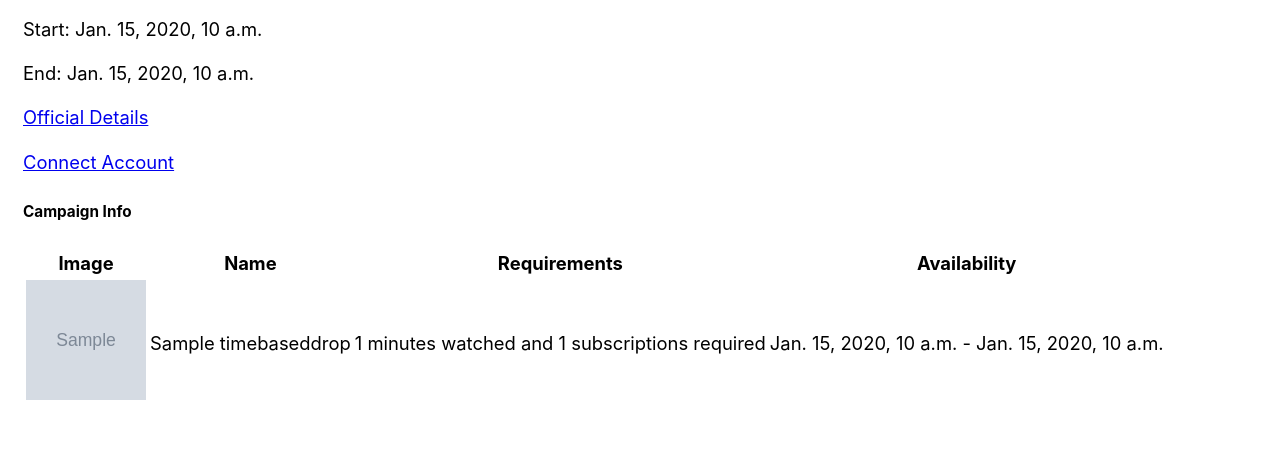
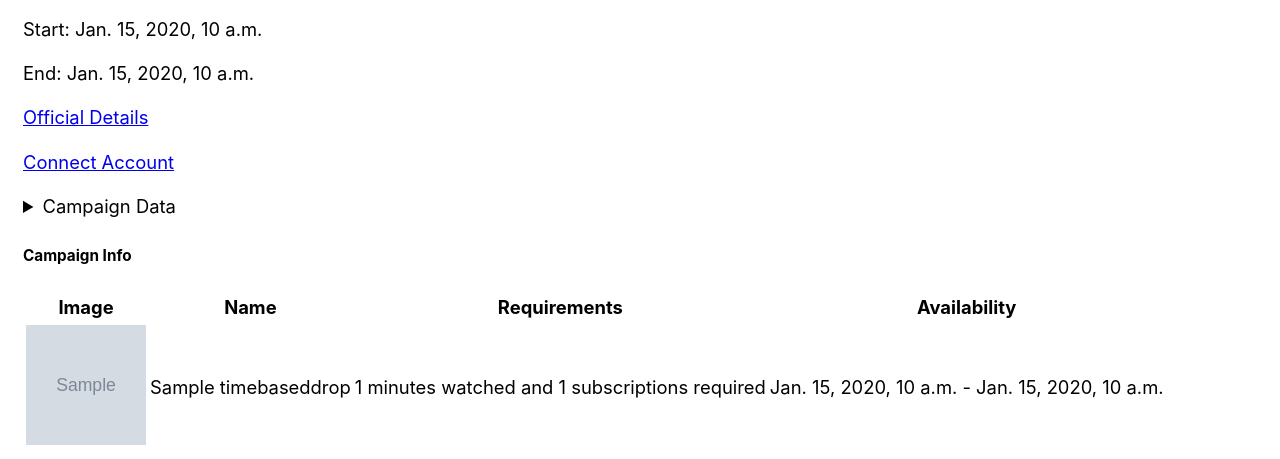
Before and after one commit to TheLovinator1/ttvdrops, a Django app: page /campaigns/1/ in a window 1280 px wide. Shown: the part 301-760 px from the top of the page. Run offline with Django 5.2, Linux system fonts and the light colour scheme; tables that the repository leaves empty hold one stand-in row (values such as "Sample post"); grey boxes marked "Sample" are stand-in pictures; parts of the project's set-up code (start-up, migrations or seed data) failed here and were passed over.

Commit message:
Add campaign data display in campaign detail view with JSON serialization

```diff
--- a/templates/twitch/campaign_detail.html
+++ b/templates/twitch/campaign_detail.html
@@ -41,6 +41,10 @@
             <a href="{{ campaign.account_link_url }}" target="_blank">Connect Account</a>
         </p>
     {% endif %}
+    <details>
+        <summary>Campaign Data</summary>
+        <pre><code>{{ campaign_data }}</code></pre>
+    </details>
     <h5>Campaign Info</h5>
     {% if user.is_staff %}
         <p>
--- a/twitch/views.py
+++ b/twitch/views.py
@@ -1,12 +1,14 @@
 from __future__ import annotations
 
 import datetime
+import json
 import logging
 from collections import OrderedDict, defaultdict
 from typing import TYPE_CHECKING, Any, cast
 
 from django.contrib import messages
 from django.contrib.auth.decorators import login_required
+from django.core.serializers import serialize
 from django.db.models import Count, F, Prefetch, Q
 from django.db.models.functions import Trim
 from django.db.models.query import QuerySet
@@ -148,10 +150,31 @@ class DropCampaignDetailView(DetailView):
         context: dict[str, Any] = super().get_context_data(**kwargs)
         campaign = context["campaign"]
 
+        serialized_campaign = serialize(
+            "json",
+            [campaign],
+            fields=(
+                "name",
+                "description",
+                "details_url",
+                "account_link_url",
+                "image_url",
+                "start_at",
+                "end_at",
+                "is_account_connected",
+                "game",
+                "created_at",
+                "updated_at",
+            ),
+        )
+        campaign_data = json.loads(serialized_campaign)
+        pretty_campaign_data = json.dumps(campaign_data[0], indent=4)
+
         context["now"] = timezone.now()
         context["drops"] = (
             TimeBasedDrop.objects.filter(campaign=campaign).select_related("campaign").prefetch_related("benefits").order_by("required_minutes_watched")
         )
+        context["campaign_data"] = pretty_campaign_data
 
         return context
 
```
